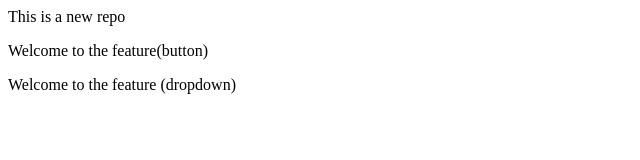
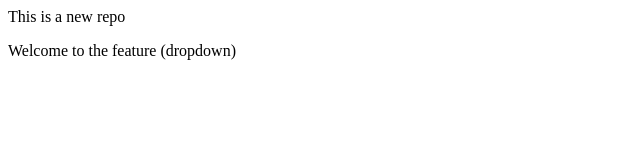
Before and after one commit to AchariNagaraj/localrepo, a plain HTML site: page index.html in a window 1280 px wide. Shown: the whole page, without its empty margins (0-640 px from the left). Drawn offline with Linux system fonts and the light colour scheme.

```diff
--- a/index.html
+++ b/index.html
@@ -1,3 +1,2 @@
 <p>This is a new repo</p>
-<p>Welcome to the feature(button)</p>
 <p>Welcome to the feature (dropdown)</p>
```
